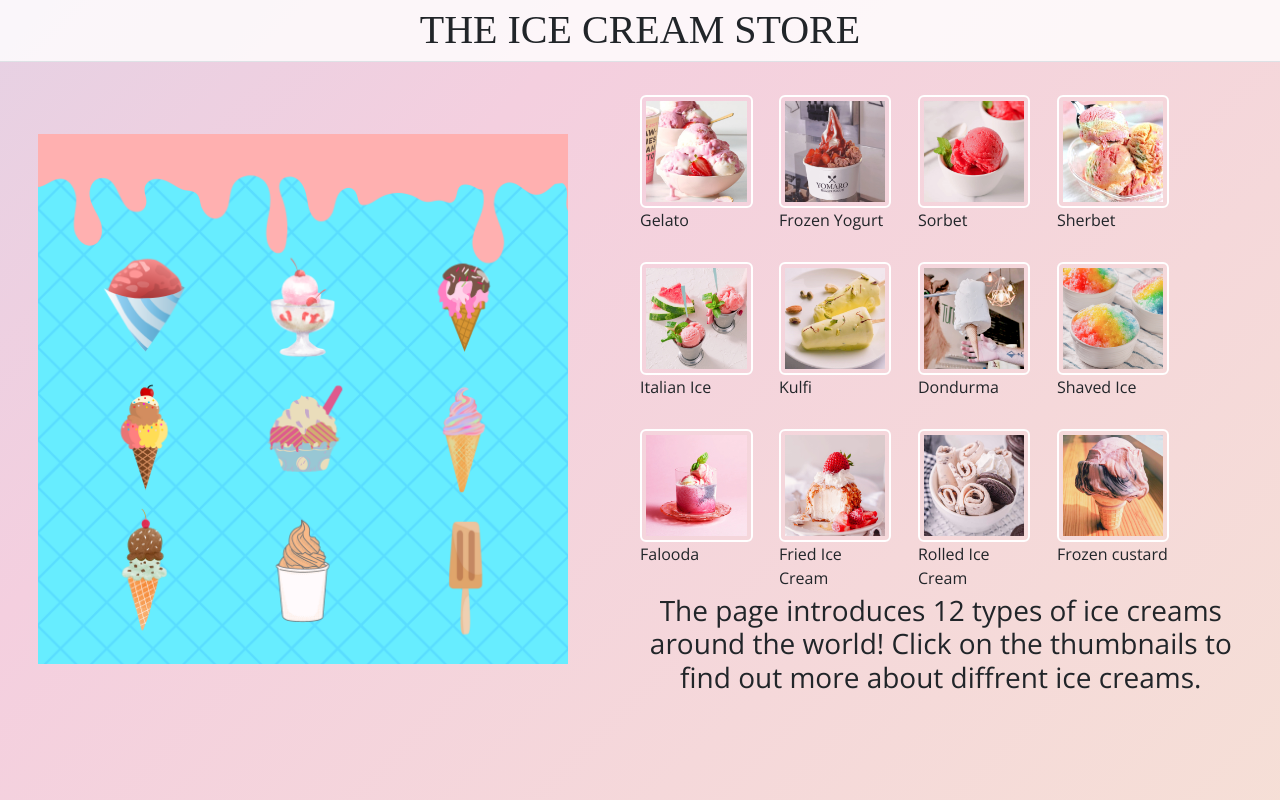
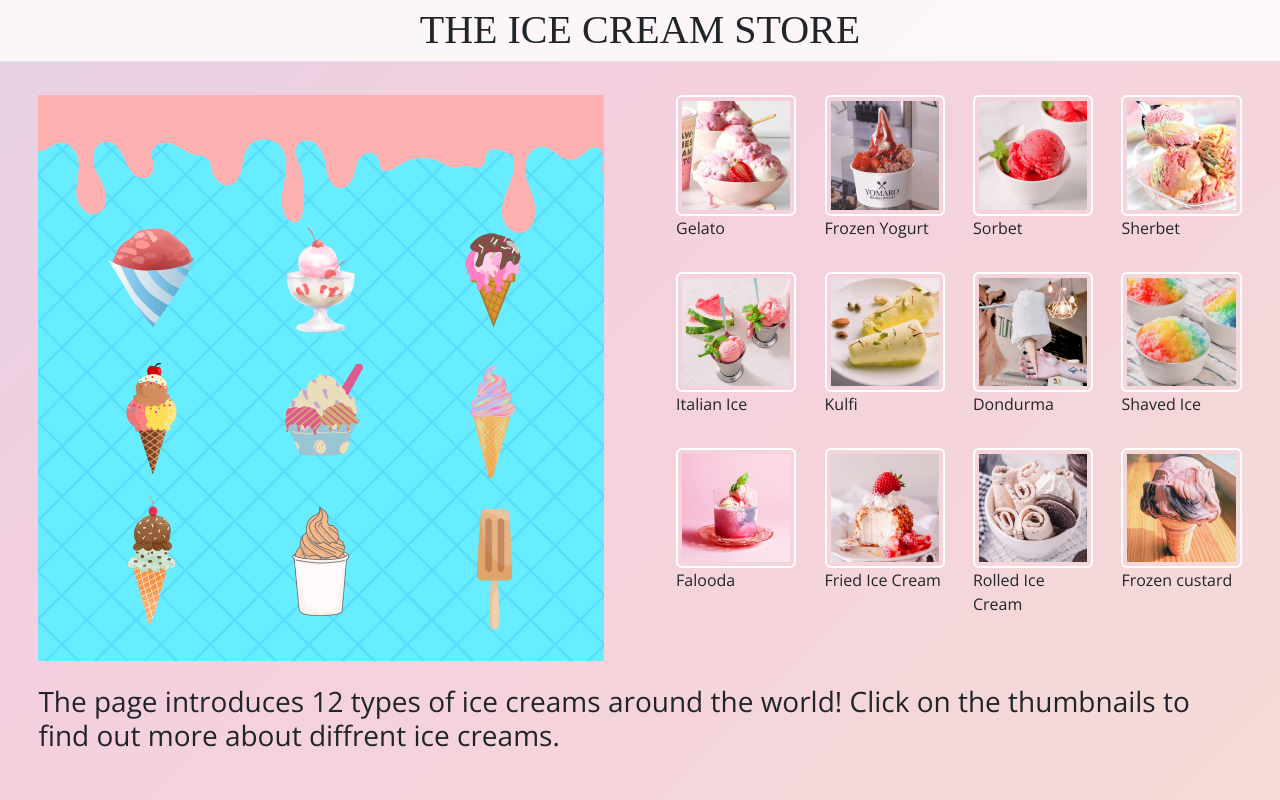
Before and after one commit to jxthetrash/iceCream, a React (Create React App) app: page / in a window 1280 px wide. Built offline with nearby package versions, Linux system fonts and the light colour scheme; the HTML template or start-up script is replaced by a standard one; a web font is replaced by a local one.

Commit message:
intro styles change

```diff
--- a/src/index.css
+++ b/src/index.css
@@ -6,7 +6,7 @@ body {
   font-family: "Open sans", sans-serif;
   -webkit-font-smoothing: antialiased;
   -moz-osx-font-smoothing: grayscale;
-  background: linear-gradient(-45deg, #f7eccf, #f4cfdf, #b6d8f2, rgb(170, 170, 216));
+  background: linear-gradient(-45deg, #f7e6cf, #f4cfdf, #b6d8f2, rgb(190, 170, 216));
   background-size: 400% 400%;
   animation: gradient 15s ease infinite;
 }
@@ -117,11 +117,10 @@ h1{
   }
   #intro{
     grid-column: 1/ span 2;
-    text-align: center;
   }
 }
 
-@media screen and (min-width:1141px) {
+@media screen and (min-width:1445px) {
   #display{
     grid-row: 1/ span 2;
   }
```
Also changed, not shown: 11 other files (tests, documents, lock files or other folders).
